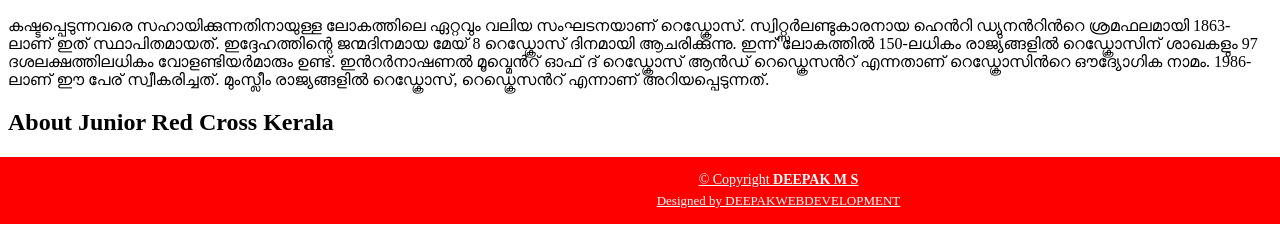
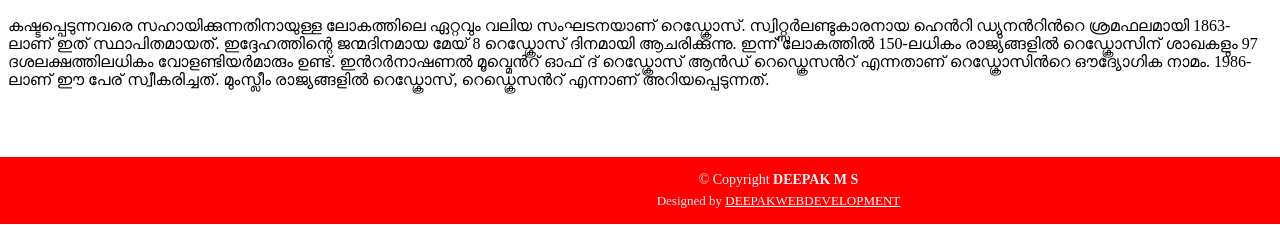
Before and after one commit to Deepak-coder80/JRC-WEBSITE-JRC-KARUKONE, a website: page index.html in a window 1280 px wide. Shown: the part 576-801 px from the top of the page. Drawn offline with Linux system fonts and the light colour scheme.

Commit message:
Update index.html

```diff
--- a/index.html
+++ b/index.html
@@ -94,18 +94,7 @@
 
 
 
-    <div class="content2">
-      <h2> About  Junior Red Cross Kerala</h2>
-      <p class="p2">The Junior Red Cross was established in 1922 in the hope of encouraging younger generations to
-        cultivate their humanitarian spirit by understanding the Red Cross principles and ideas, and by
-        participating actively in the Movement. The overarching idea behind the Junior Red Cross is to
-        enable the country’s youth, so that they may one day contribute, in their own way, to the
-        establishment of world peace and the welfare of Mankind.
-        <a href="https://www.jrckerala.org/about-us" class="read-more" >
-          Read more <i class="fa fa-arrow-circle-right"></i>
-        </p>
 
-    </div>
 
 
 
```
